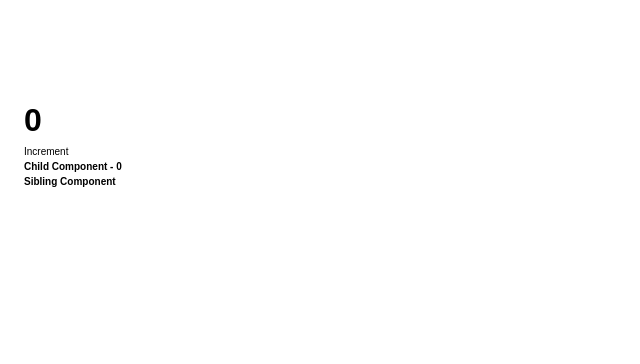
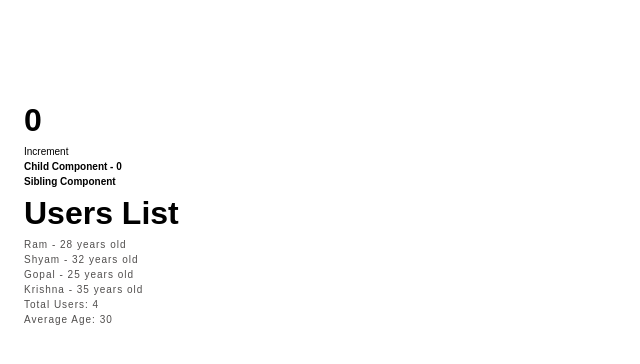
Before and after one commit to PayalKumari10/React-series, a React (Vite) app: page / in a window 1280 px wide. Shown: the top 364 px of the page, without its empty margins (0-640 px from the left). Built offline with nearby package versions, Linux system fonts and the light colour scheme.

Commit message:
Derived State

```diff
--- a/src/App.jsx
+++ b/src/App.jsx
@@ -3,6 +3,9 @@
 // import "./components/Netflix.module.css"
 // import { EventProps } from "./components/EventProps";
 // import { EventHandling } from "./components/EventHandling";
+
+import { DerivedState } from "./components/DerivedState";
+
 import { State } from "./components/hooks/State";
 
 
@@ -20,6 +23,7 @@ export const App = () => {
       {/* <EventPropagation/> */}
       <State/>
       <Sibling/>
+      <DerivedState/>
     </section>
   );
 };
--- /dev/null
+++ b/src/components/DerivedState.jsx
@@ -0,0 +1,33 @@
+import { useState } from "react";
+
+export const DerivedState = () => {
+    const [users] = useState([
+        { name: "Ram", age: 28 },
+        { name: "Shyam", age: 32 },
+        { name: "Gopal", age: 25 },
+        { name: "Krishna", age: 35 },
+    ]);
+
+    // Derived state: count of users
+    console.log(users);
+    const userCount = users.length;
+
+    // Derived state: average age of users
+    const averageAge =
+        users.reduce((accum, curElem) => accum + curElem.age, 0) / userCount;
+
+    return (
+        <div className="main-div">
+            <h1>Users List</h1>
+            <ul>
+                {users.map((user, index) => (
+                    <li key={index}>
+                        {user.name} - {user.age} years old
+                    </li>
+                ))}
+            </ul>
+            <p>Total Users: {userCount}</p>
+            <p>Average Age: {averageAge}</p>
+        </div>
+    );
+};
```
